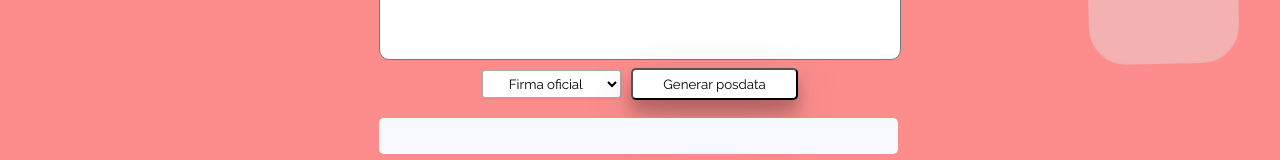
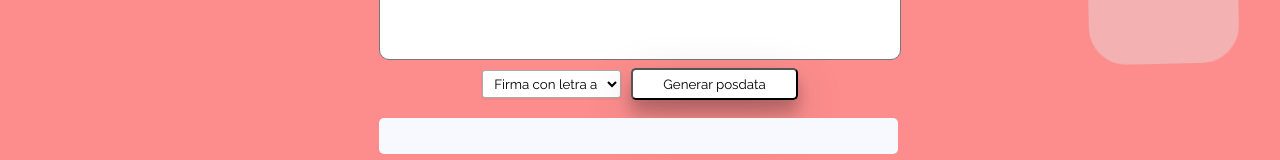
Before and after one commit to Team-e-motion/CMPE-GMV-2020, a React (Create React App) app: page /CMPE-GMV-2020/certify in a window 1280 px wide. Shown: the part 388-548 px from the top of the page. Built offline with nearby package versions, Linux system fonts and the light colour scheme.

Commit message:
Updating README and removing official certification option

```diff
--- a/src/components/message-certification-form/index.js
+++ b/src/components/message-certification-form/index.js
@@ -12,9 +12,6 @@ export const MessageCertificationForm = (props) => {
                 placeholder="Escribe aquí el mensaje para el que quieres generar la posdata..."
             />
             <select name="certifyingChar" value={props.certifyingChar} onChange={props.onChange}>
-                <option key={'all'} value="all">
-                    Firma oficial
-                </option>
                 {utilities.alphabetChars.map((character) => (
                     <option key={character} value={character}>
                         Firma con letra {character}
```
Also changed, not shown: 1 other file (tests, documents, lock files or other folders).
